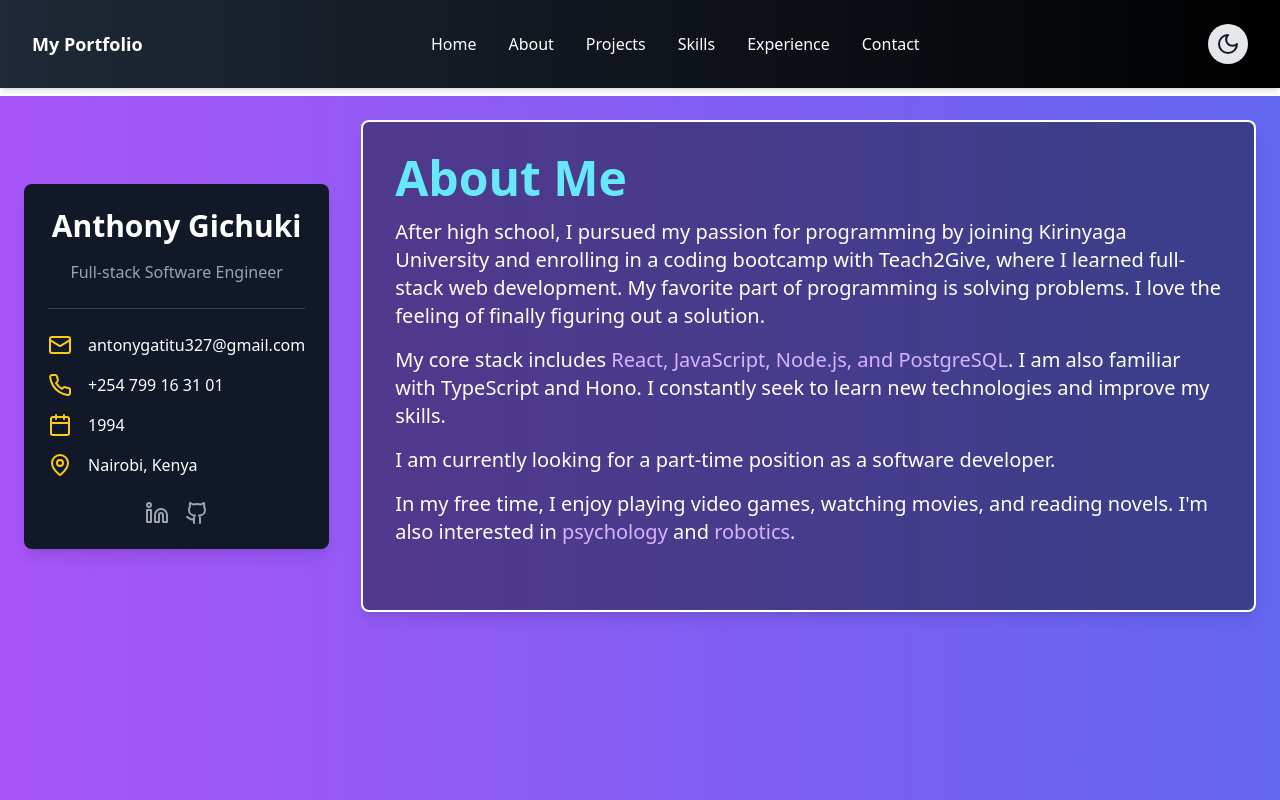
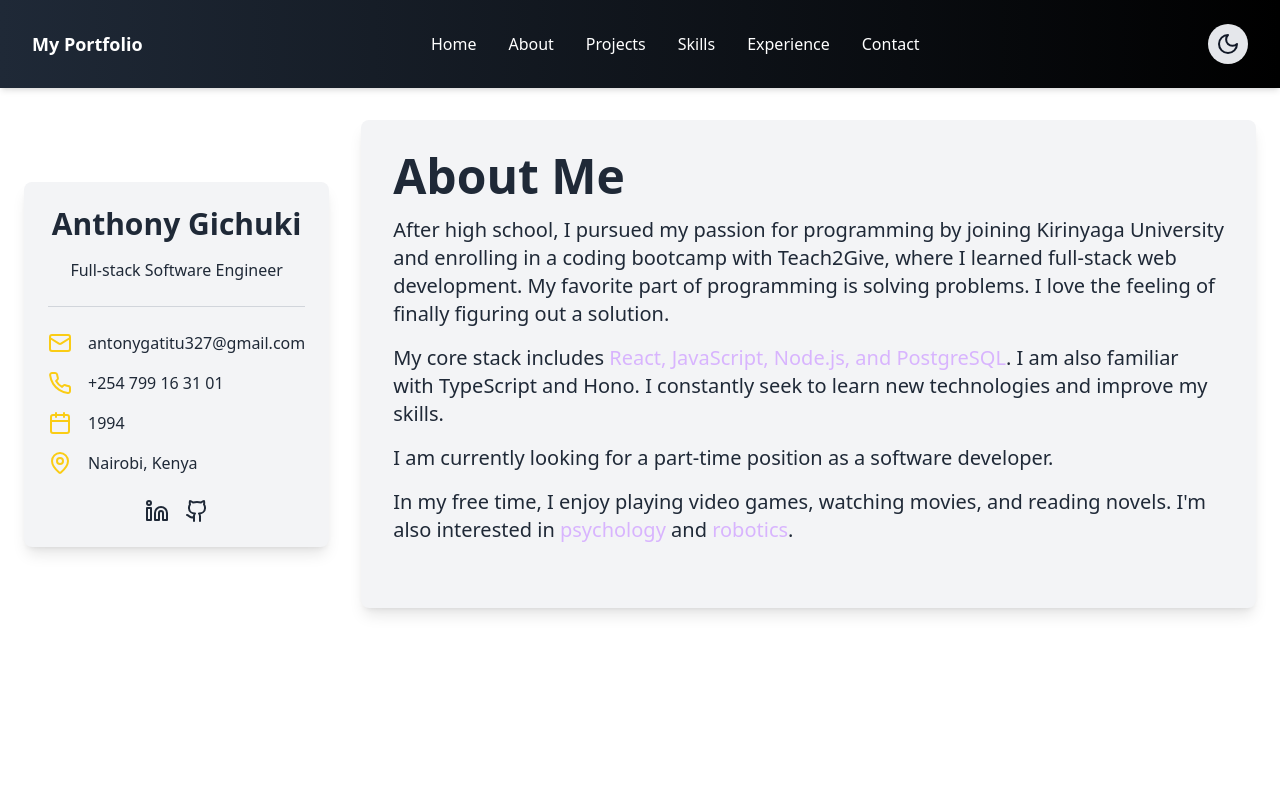
Before and after one commit to antosnizzah/my-portfolio, a React (Vite) app: page /about in a window 1280 px wide. Shown: the top 800 px of the page. Built offline with nearby package versions, Linux system fonts and the light colour scheme.

Commit message:
fixing the dark theme

```diff
--- a/src/components/About.tsx
+++ b/src/components/About.tsx
@@ -1,15 +1,27 @@
-import React from 'react';
+import React, { useState } from 'react';
 import { Linkedin, Github, Mail, Phone, Calendar, MapPin } from 'lucide-react';
 
 const AboutMe: React.FC = () => {
+  const [darkMode, setDarkMode] = useState(false); // Dark mode state
+
   return (
-    <div className="min-h-screen bg-gradient-to-r from-purple-500 to-indigo-500 dark:from-gray-800 dark:to-black text-white dark:text-gray-300 p-6 mt-24">
+    <div className={`min-h-screen p-6 mt-24 transition-colors duration-500 ${darkMode ? 'bg-black text-white' : 'bg-white text-black'}`}>
+
+      {/* Dark Mode Toggle Button */}
+      <button
+        onClick={() => setDarkMode(!darkMode)}
+        className={`absolute top-4 right-4 p-2 rounded-full border ${darkMode ? 'border-white hover:bg-gray-700' : 'border-black hover:bg-gray-200'} transition`}
+      >
+        {darkMode ? 'Light Mode' : 'Dark Mode'}
+      </button>
+
       <div className="flex flex-col md:flex-row items-center justify-center md:space-x-8">
+
         {/* Left side: Profile Card */}
-        <div className="w-full md:w-1/3 lg:w-1/4 bg-gray-900 p-6 rounded-lg shadow-lg transform transition-transform duration-500 hover:scale-105">
+        <div className={`w-full md:w-1/3 lg:w-1/4 p-6 rounded-lg shadow-lg transform transition-transform duration-500 hover:scale-105 ${darkMode ? 'bg-gray-800 text-gray-300' : 'bg-gray-100 text-gray-800'}`}>
           <h2 className="text-3xl font-bold text-center mb-4">Anthony Gichuki</h2>
-          <p className="text-center text-gray-400 mb-6">Full-stack Software Engineer</p>
-          <hr className="border-gray-700 mb-6" />
+          <p className="text-center mb-6">Full-stack Software Engineer</p>
+          <hr className={`mb-6 ${darkMode ? 'border-gray-700' : 'border-gray-300'}`} />
           <div className="space-y-4">
             <div className="flex items-center space-x-4">
               <Mail className="w-6 h-6 text-yellow-400" />
@@ -30,17 +42,17 @@ const AboutMe: React.FC = () => {
           </div>
           <div className="flex justify-center mt-6 space-x-4">
             <a href="https://www.linkedin.com/in/your-profile" target="_blank" rel="noopener noreferrer">
-              <Linkedin className="w-6 h-6 text-gray-400 hover:text-white transition-colors duration-300" />
+              <Linkedin className={`w-6 h-6 ${darkMode ? 'text-gray-400 hover:text-white' : 'text-gray-800 hover:text-black'} transition-colors duration-300`} />
             </a>
             <a href="https://github.com/your-profile" target="_blank" rel="noopener noreferrer">
-              <Github className="w-6 h-6 text-gray-400 hover:text-white transition-colors duration-300" />
+              <Github className={`w-6 h-6 ${darkMode ? 'text-gray-400 hover:text-white' : 'text-gray-800 hover:text-black'} transition-colors duration-300`} />
             </a>
           </div>
         </div>
 
         {/* Right side: About Me Text */}
-        <div className="w-full md:w-2/3 lg:w-3/4 text-center md:text-left border-2 border-white dark:border-gray-800 p-8 rounded-lg shadow-lg bg-gray-900 bg-opacity-50 transform transition-transform duration-500 hover:scale-105">
-          <h1 className="text-5xl font-bold mb-4 text-cyan-300">About Me</h1>
+        <div className={`w-full md:w-2/3 lg:w-3/4 p-8 rounded-lg shadow-lg transform transition-transform duration-500 hover:scale-105 ${darkMode ? 'bg-gray-900 bg-opacity-50 border-gray-700 text-gray-300' : 'bg-gray-100 text-gray-800 border-gray-300'}`}>
+          <h1 className="text-5xl font-bold mb-4">About Me</h1>
           <p className="text-xl mb-4">
             After high school, I pursued my passion for programming by joining Kirinyaga University and enrolling in a coding bootcamp with Teach2Give, where I learned full-stack web development. My favorite part of programming is solving problems. I love the feeling of finally figuring out a solution.
           </p>
--- a/src/components/profilesection.tsx
+++ b/src/components/profilesection.tsx
@@ -5,7 +5,7 @@ import { useTypewriter, Cursor } from 'react-simple-typewriter';
 import profileImage from '../assets/IMG_8390.jpg'; // Adjust path based on your folder structure
 
 const ProfileSection: React.FC = () => {
-  const [darkMode, setDarkMode] = useState(false); // For toggling dark/light mode
+  const [darkMode, setDarkMode] = useState(false);
   const [text] = useTypewriter({
     words: ["I'm a passionate software engineer with a knack for creating intuitive user interfaces."],
     loop: 1,
@@ -17,13 +17,15 @@ const ProfileSection: React.FC = () => {
   return (
     <section
       className={`relative flex flex-col md:flex-row items-center justify-center min-h-screen ${
-        darkMode ? 'bg-black text-white' : 'bg-gray-100 text-black'
+        darkMode ? 'bg-black text-white' : 'bg-white text-black'
       } transition-colors duration-500 p-6`}
     >
-      {/* Toggle Button */}
+      {/* Dark Mode Toggle Button */}
       <button
         onClick={() => setDarkMode(!darkMode)}
-        className="absolute top-4 right-4 text-sm p-2 border rounded-full focus:outline-none hover:bg-gray-200 dark:hover:bg-gray-700 transition"
+        className={`absolute top-4 right-4 p-2 rounded-full border ${
+          darkMode ? 'border-white hover:bg-gray-700' : 'border-black hover:bg-gray-200'
+        } transition`}
       >
         {darkMode ? 'Light Mode' : 'Dark Mode'}
       </button>
@@ -31,7 +33,11 @@ const ProfileSection: React.FC = () => {
       {/* Content */}
       <Fade direction="left" triggerOnce>
         <div className="relative mb-6 md:mb-0 md:mr-12">
-          <div className={`w-64 h-64 rounded-full border-8 ${darkMode ? 'border-white' : 'border-black'} flex items-center justify-center p-1 animate-spin-slow mt-12 md:mt-0`}>
+          <div
+            className={`w-64 h-64 rounded-full border-8 ${
+              darkMode ? 'border-white' : 'border-black'
+            } flex items-center justify-center p-1 animate-spin-slow mt-12 md:mt-0`}
+          >
             <img
               src={profileImage}
               alt="Profile"
@@ -43,12 +49,11 @@ const ProfileSection: React.FC = () => {
 
       <Fade direction="right" triggerOnce>
         <div className="relative z-10">
-          <h1 className={`text-5xl font-bold mb-4 ${darkMode ? 'text-gray-300' : 'text-black'}`}>
+          <h1 className="text-5xl font-bold mb-4">
             Hello, I'm Antony Gichuki
           </h1>
           <h2 className="text-3xl mb-4">
-            And I'm a{' '}
-            <span className={`${darkMode ? 'text-gray-400' : 'text-black'}`}>Fullstack Developer</span>
+            And I'm a <span className={`${darkMode ? 'text-gray-400' : 'text-black'}`}>Fullstack Developer</span>
           </h2>
           <p className="text-xl mb-8">
             {text}
```
